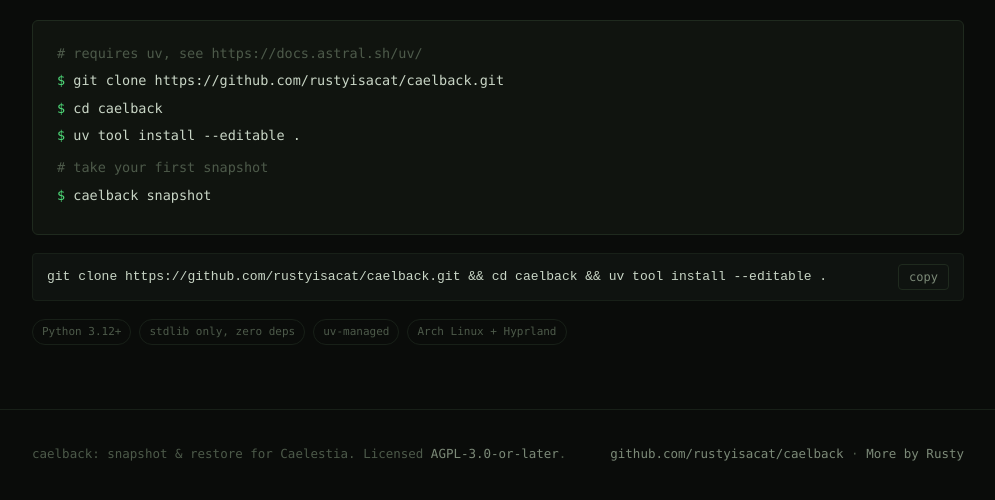
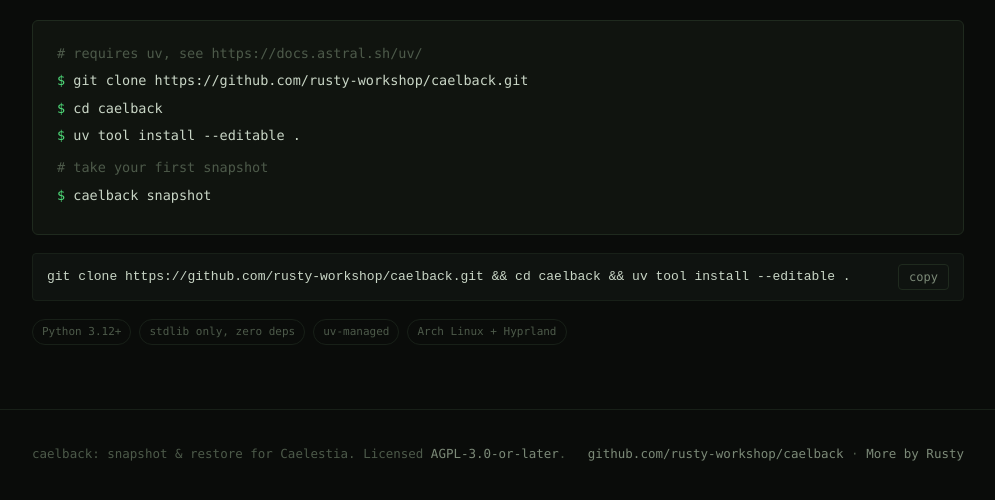
Before and after one commit to rusty-workshop/caelback, a plain HTML site: page docs/index.html in a window 1280 px wide. Shown: the part 4325-4825 px from the top of the page, without its empty margins (142-1137 px from the left). Drawn offline with Linux system fonts and the light colour scheme.

Commit message:
Update GitHub link to rusty-workshop org

```diff
--- a/docs/index.html
+++ b/docs/index.html
@@ -417,7 +417,7 @@
       <a href="#features">features</a>
       <a href="#commands">commands</a>
       <a href="#install">install</a>
-      <a class="gh-link" href="https://github.com/rustyisacat/caelback" target="_blank" rel="noopener">GitHub ↗</a>
+      <a class="gh-link" href="https://github.com/rusty-workshop/caelback" target="_blank" rel="noopener">GitHub ↗</a>
     </div>
   </div>
 </nav>
@@ -434,7 +434,7 @@
     </p>
     <div class="cta-row">
       <a class="btn btn-primary" href="#install">Install caelback</a>
-      <a class="btn btn-secondary" href="https://github.com/rustyisacat/caelback" target="_blank" rel="noopener">View source on GitHub</a>
+      <a class="btn btn-secondary" href="https://github.com/rusty-workshop/caelback" target="_blank" rel="noopener">View source on GitHub</a>
     </div>
 
     <div class="term">
@@ -594,14 +594,14 @@
     <h2>Install</h2>
     <div class="install-term">
       <div class="line"><span class="cmt"># requires uv, see https://docs.astral.sh/uv/</span></div>
-      <div class="line"><span class="prompt">$</span> git clone https://github.com/rustyisacat/caelback.git</div>
+      <div class="line"><span class="prompt">$</span> git clone https://github.com/rusty-workshop/caelback.git</div>
       <div class="line"><span class="prompt">$</span> cd caelback</div>
       <div class="line"><span class="prompt">$</span> uv tool install --editable .</div>
       <div class="line" style="margin-top:10px"><span class="cmt"># take your first snapshot</span></div>
       <div class="line"><span class="prompt">$</span> caelback snapshot</div>
     </div>
     <div class="copy-row">
-      <code id="installCmd">git clone https://github.com/rustyisacat/caelback.git &amp;&amp; cd caelback &amp;&amp; uv tool install --editable .</code>
+      <code id="installCmd">git clone https://github.com/rusty-workshop/caelback.git &amp;&amp; cd caelback &amp;&amp; uv tool install --editable .</code>
       <button class="copy-btn" onclick="copyInstall()">copy</button>
     </div>
     <div class="badge-line">
@@ -618,7 +618,7 @@
   <div class="wrap">
     <div class="foot-row">
       <div>caelback: snapshot &amp; restore for Caelestia. Licensed <a href="https://www.gnu.org/licenses/agpl-3.0.html" target="_blank" rel="noopener">AGPL-3.0-or-later</a>.</div>
-      <div><a href="https://github.com/rustyisacat/caelback" target="_blank" rel="noopener">github.com/rustyisacat/caelback</a> &middot; <a href="https://rusty.is-a.dev" target="_blank" rel="noopener">More by Rusty</a></div>
+      <div><a href="https://github.com/rusty-workshop/caelback" target="_blank" rel="noopener">github.com/rusty-workshop/caelback</a> &middot; <a href="https://rusty.is-a.dev" target="_blank" rel="noopener">More by Rusty</a></div>
     </div>
   </div>
 </footer>
```
